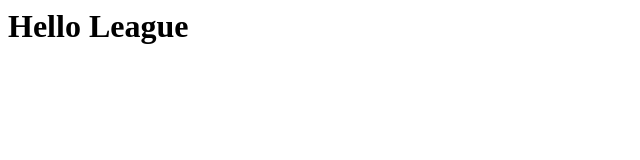
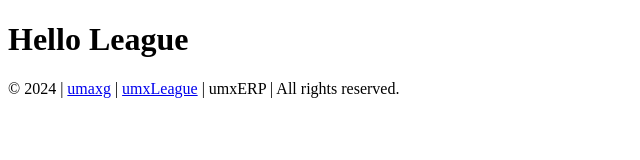
Before and after one commit to umaxg/umxleague, a plain HTML site: page index.html in a window 1280 px wide. Shown: the whole page, without its empty margins (0-640 px from the left). Drawn offline with Linux system fonts and the light colour scheme.

Commit message:
Update index.html

```diff
--- a/index.html
+++ b/index.html
@@ -1,8 +1,16 @@
-<html>
-  <head>
+<!DOCTYPE html>
+<html lang="en">
+<head>
+    <title></title>
+</head>
+<body>
+    <!-- Header -->
+      <h1>Hello League</h1>
+    </header>
 
-  </head>
-  <body>
-    <h1>Hello League</h1>
-  </body>
+    <!-- Footer -->
+    <footer>
+        <p>&copy; 2024 | <a href="https://umaxg.github.io/">umaxg</a>  |  <a href="https://umaxg.github.io/umxleague/">umxLeague</a>  | umxERP | All rights reserved.</p>
+    </footer>
+</body>
 </html>
```
